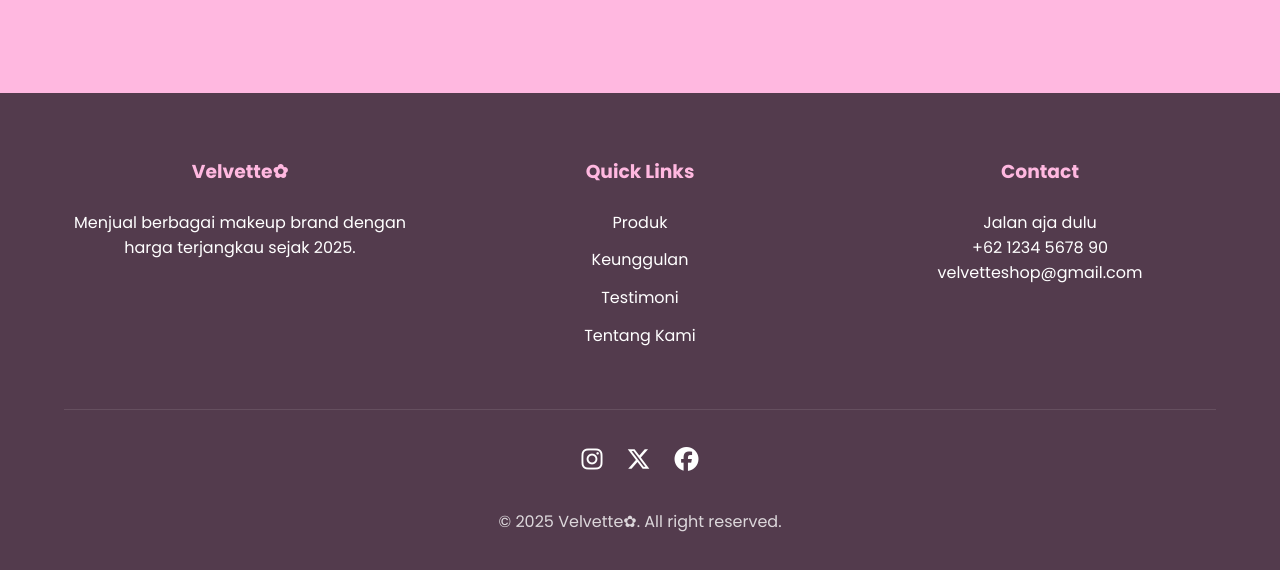
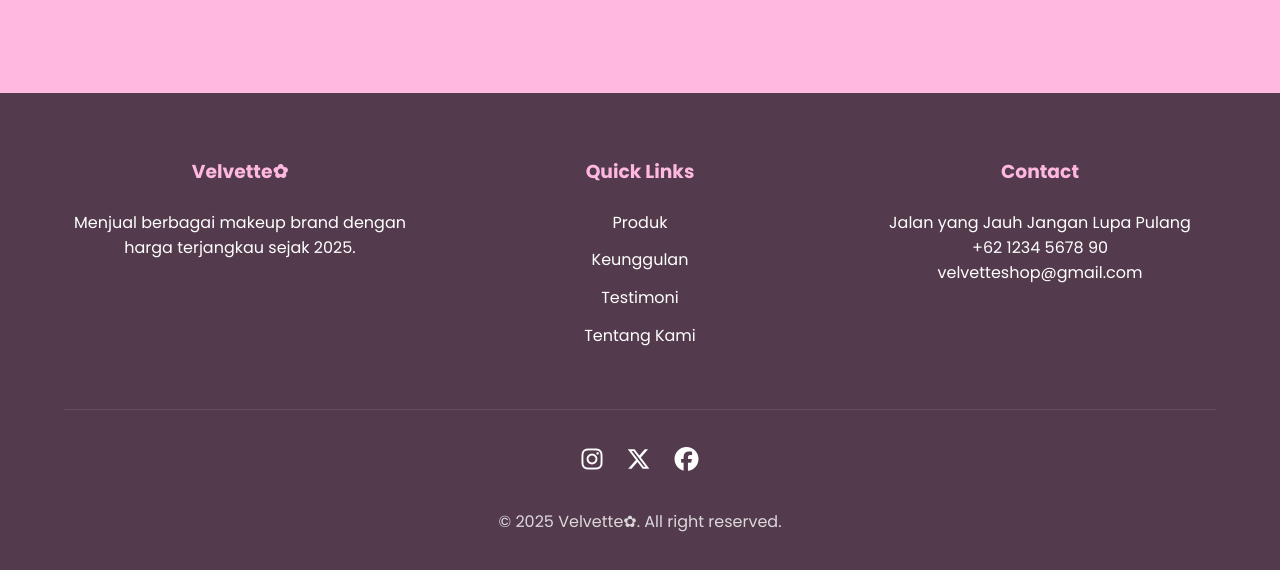
Before and after one commit to nafilahn/website-makeup, a plain HTML site: page index.html in a window 1280 px wide. Shown: the part 4000-4570 px from the top of the page. Drawn offline with Linux system fonts and the light colour scheme.

Commit message:
update about

```diff
--- a/index.html
+++ b/index.html
@@ -201,7 +201,7 @@
 			</div>
 			<div class="footer-col">
 				<h3>Contact</h3>
-				<p>Jalan aja dulu</p>
+				<p>Jalan yang Jauh Jangan Lupa Pulang</p>
 				<p>+62 1234 5678 90</p>
 				<p>velvetteshop@gmail.com</p>
 			</div>
```
